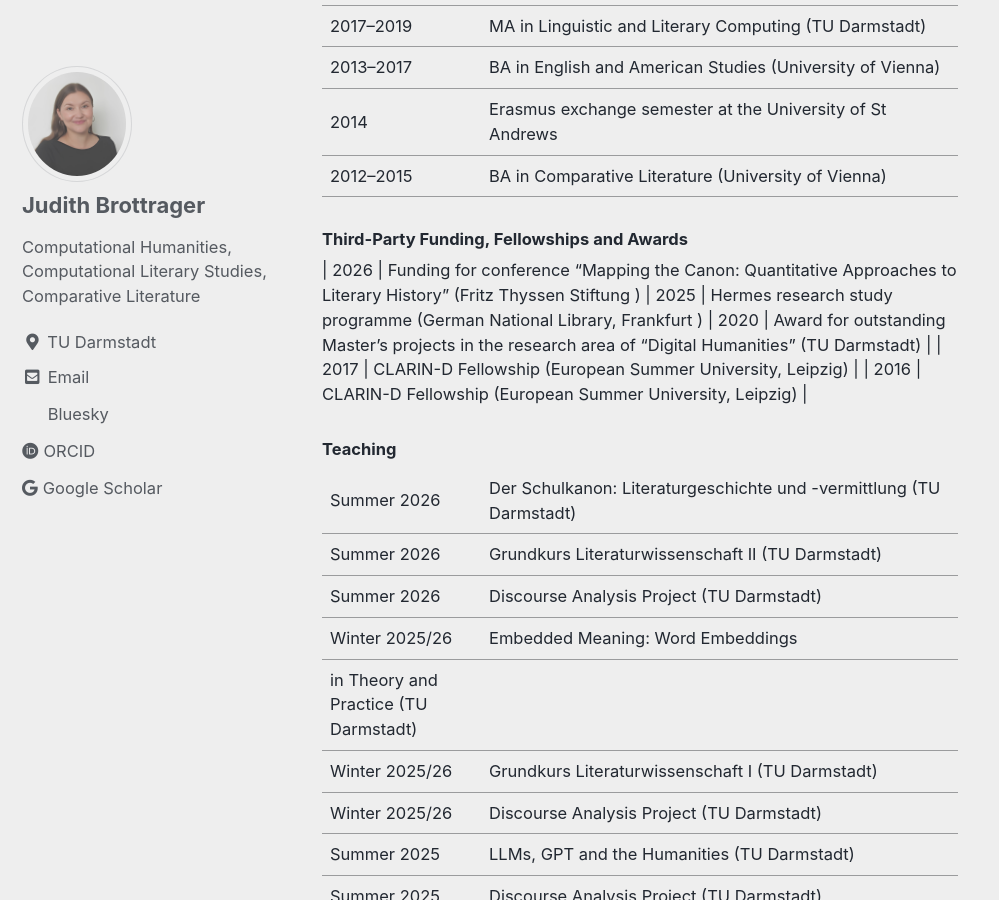
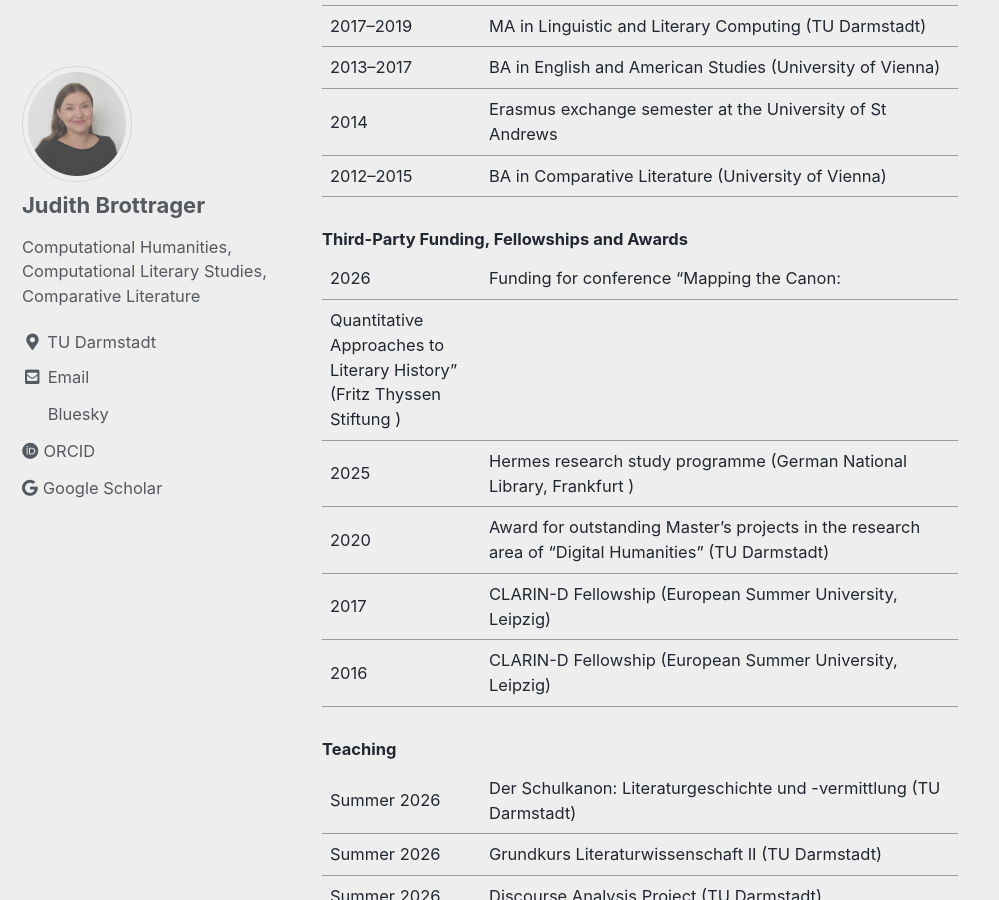
Before and after one commit to jbrottrager/jbrottrager.github.io, a Jekyll site: the page built from _pages/cv.md, in a window 1280 px wide and 900 px high, scrolled down 710 px. Shown: the whole window, without its empty margins (0-999 px from the left). Built offline with Jekyll 4.4.1, drawn with Linux system fonts in a browser that asks for light colours; cached includes are drawn as plain includes.

Commit message:
Update cv.md

```diff
--- a/_pages/cv.md
+++ b/_pages/cv.md
@@ -27,8 +27,8 @@ author_profile: true
 #### Third-Party Funding, Fellowships and Awards
 
 | 2026  | Funding for conference "Mapping the Canon:
-Quantitative Approaches to Literary History" (Fritz Thyssen Stiftung )
-| 2025  | Hermes research study programme (German National Library, Frankfurt )
+Quantitative Approaches to Literary History" (Fritz Thyssen Stiftung ) |
+| 2025  | Hermes research study programme (German National Library, Frankfurt ) |
 | 2020  | Award for outstanding Master’s projects in the research area of "Digital Humanities" (TU Darmstadt) |
 | 2017  | CLARIN-D Fellowship (European Summer University, Leipzig) |
 | 2016  | CLARIN-D Fellowship (European Summer University, Leipzig) |
```
